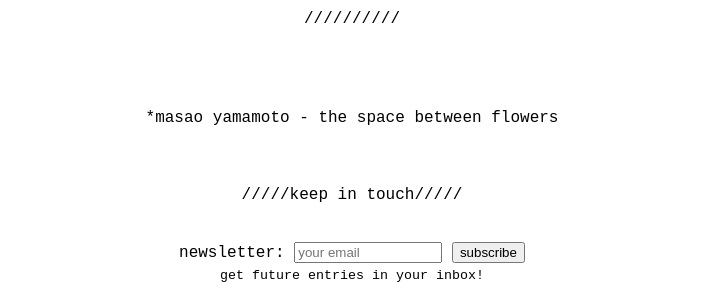
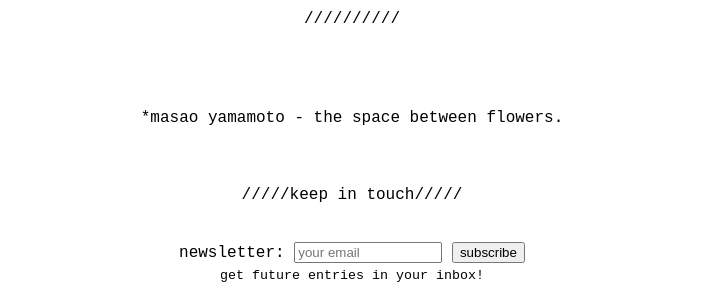
Before and after one commit to odaniloluna/odaniloluna.github.io, a Jekyll site: the page built from _posts/2023-07-10-#028.md, in a window 1280 px wide. Shown: the part 202-502 px from the top of the page, without its empty margins (288-991 px from the left). Built offline with Jekyll 4.4.1, drawn with Linux system fonts in a browser that asks for light colours.

Commit message:
Update 2023-07-10-#028.md

```diff
--- a/_posts/2023-07-10-#028.md
+++ b/_posts/2023-07-10-#028.md
@@ -7,6 +7,6 @@ slug: #028
 <p class="description" style="text-align: center;">
 <br>
 <br>
-*masao yamamoto - the space between flowers
+*masao yamamoto - the space between flowers.
 <br>
 <br>
```
